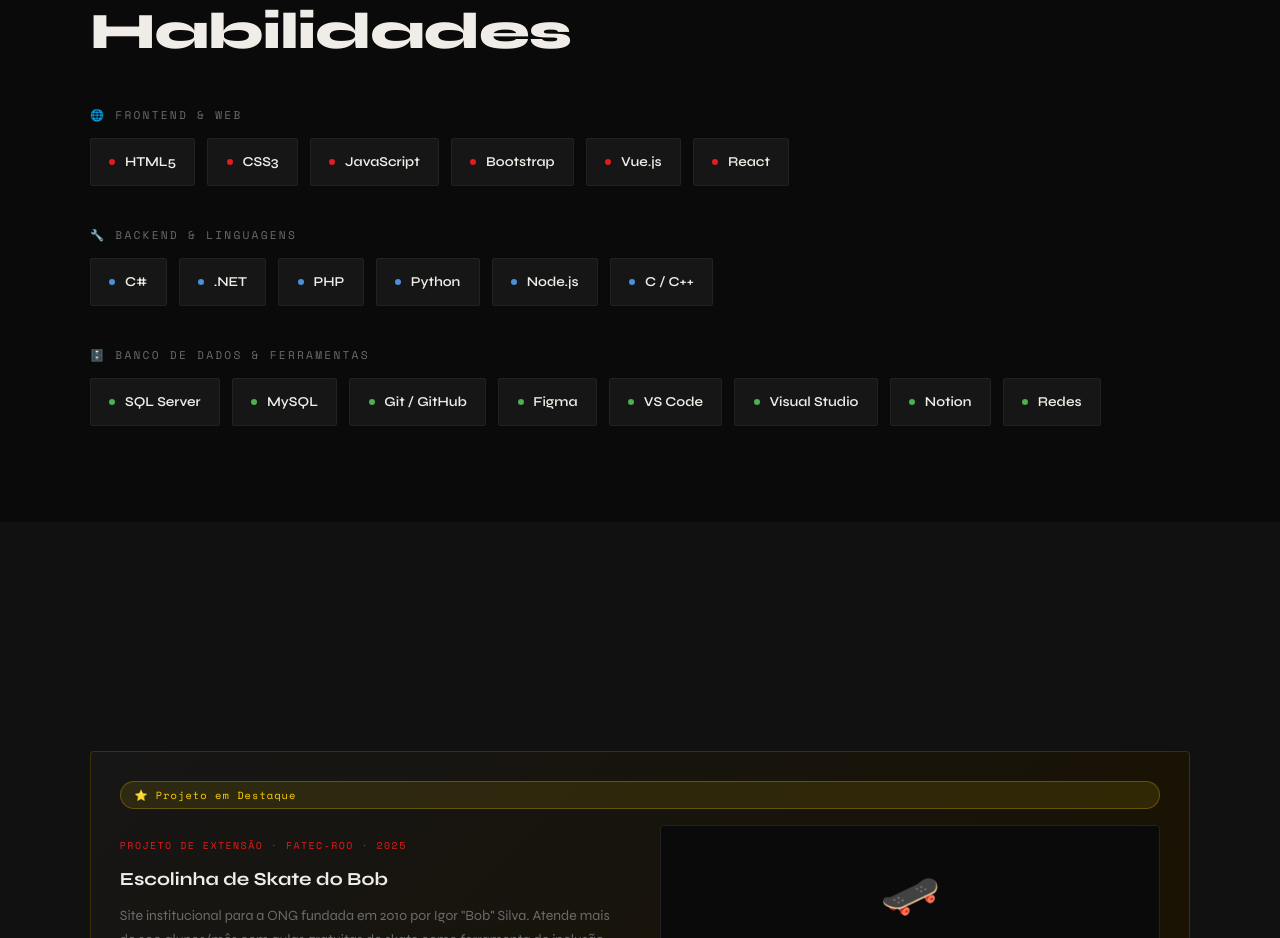
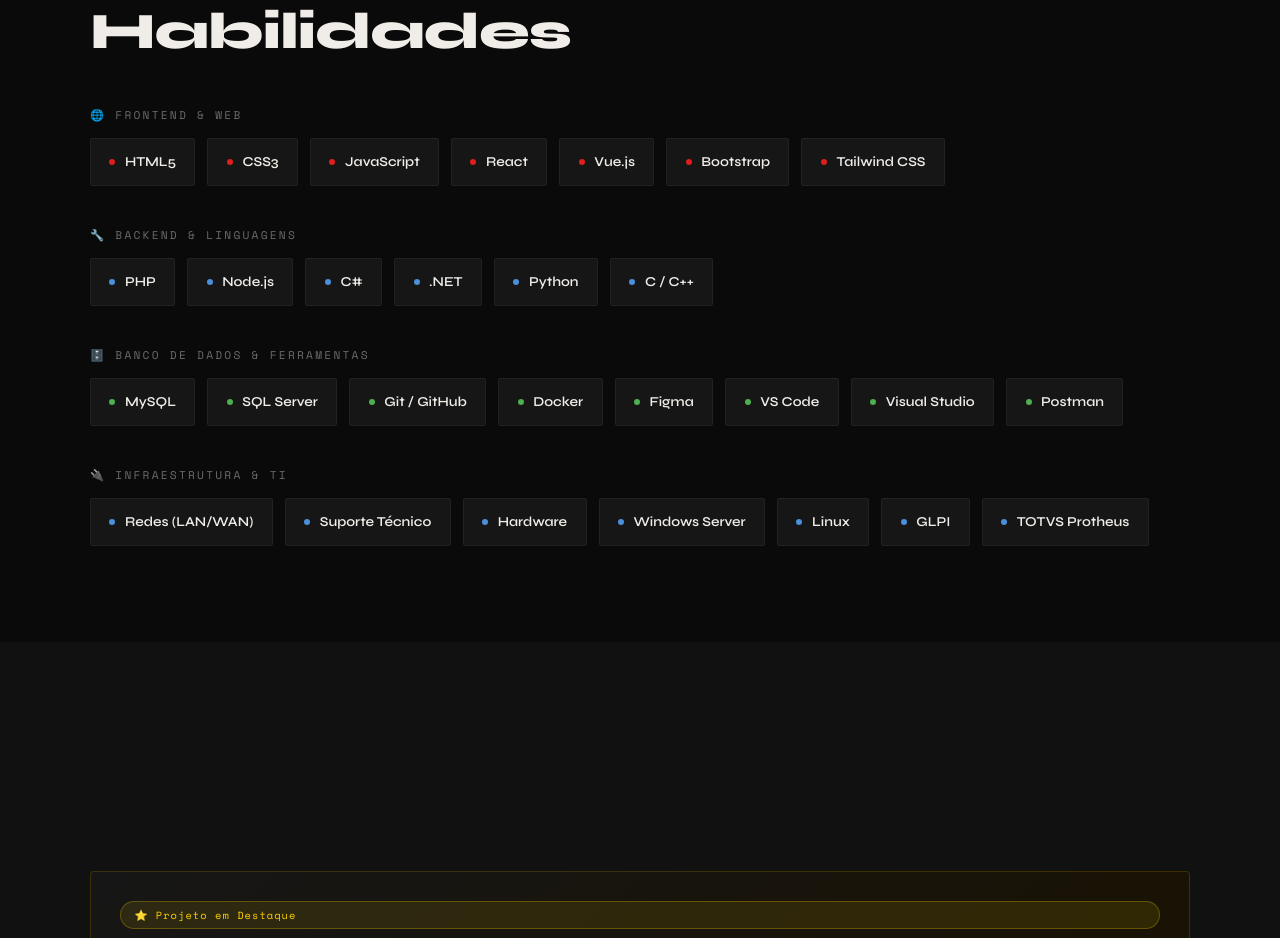
Before and after one commit to NSIX06/Portfolio, a React (Vite) app: page / in a window 1280 px wide. Shown: the part 2860-3798 px from the top of the page. Built offline with nearby package versions, Linux system fonts and the light colour scheme; no server answers.

Commit message:
Update skills.js

```diff
--- a/src/data/skills.js
+++ b/src/data/skills.js
@@ -2,19 +2,25 @@
   {
     id: 'frontend',
     label: '🌐 Frontend & Web',
-    skills: ['HTML5', 'CSS3', 'JavaScript', 'Bootstrap', 'Vue.js', 'React'],
+    skills: ['HTML5', 'CSS3', 'JavaScript', 'React', 'Vue.js', 'Bootstrap', 'Tailwind CSS'],
     dotColor: 'orange',
   },
   {
     id: 'backend',
     label: '🔧 Backend & Linguagens',
-    skills: ['C#', '.NET', 'PHP', 'Python', 'Node.js', 'C / C++'],
+    skills: ['PHP', 'Node.js', 'C#', '.NET', 'Python', 'C / C++'],
     dotColor: 'blue',
   },
   {
     id: 'tools',
     label: '🗄️ Banco de Dados & Ferramentas',
-    skills: ['SQL Server', 'MySQL', 'Git / GitHub', 'Figma', 'VS Code', 'Visual Studio', 'Notion', 'Redes'],
+    skills: ['MySQL', 'SQL Server', 'Git / GitHub', 'Docker', 'Figma', 'VS Code', 'Visual Studio', 'Postman'],
     dotColor: 'green',
   },
+  {
+    id: 'infra',
+    label: '🔌 Infraestrutura & TI',
+    skills: ['Redes (LAN/WAN)', 'Suporte Técnico', 'Hardware', 'Windows Server', 'Linux', 'GLPI', 'TOTVS Protheus'],
+    dotColor: 'blue',
+  },
 ]
```
